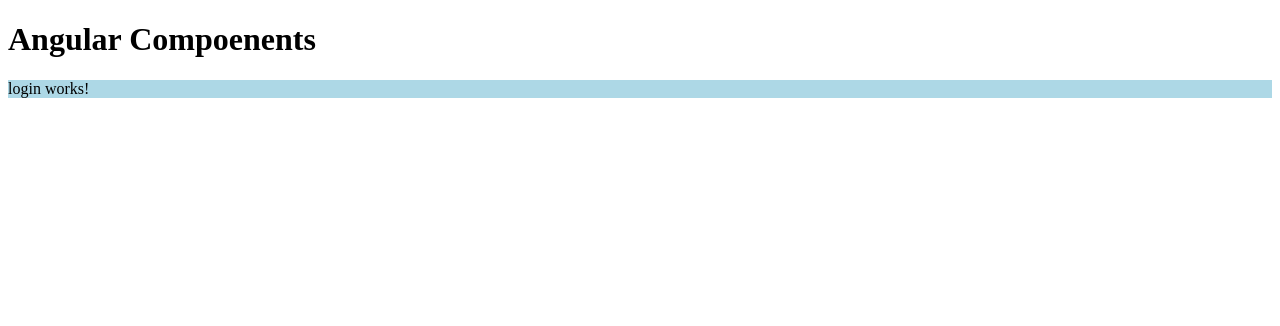
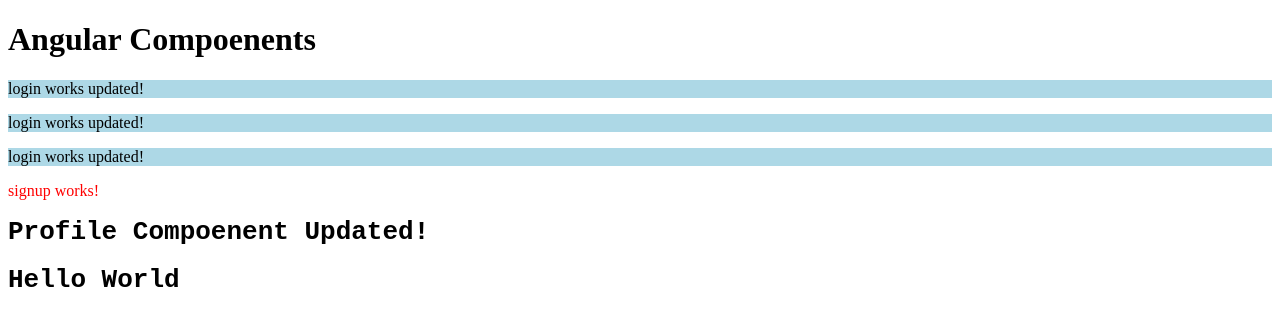
Before and after one commit to elishabhatti/angular-app, an Angular app: page / in a window 1280 px wide. Shown: the top 326 px of the page. Built offline with nearby package versions, Linux system fonts and the light colour scheme.

Commit message:
created custom components

```diff
--- a/src/app/app.html
+++ b/src/app/app.html
@@ -1,2 +1,6 @@
 <h1>Angular Compoenents</h1>
 <login> </login>
+<login> </login>
+<login> </login>
+<signup></signup>
+<profile></profile>
--- a/src/app/app.ts
+++ b/src/app/app.ts
@@ -1,10 +1,11 @@
 import { Component } from '@angular/core';
-import { RouterOutlet } from '@angular/router';
 import { Login } from './login/login';
+import { Signup } from "./signup/signup";
+import { ProfileComponent } from "./profile/profile.component";
 
 @Component({
   selector: 'app-root',
-  imports: [Login],
+  imports: [Login, Signup, ProfileComponent],
   templateUrl: './app.html',
   styleUrl: './app.css',
 })
--- a/src/app/login/login.html
+++ b/src/app/login/login.html
@@ -1 +1 @@
-<p style="background-color: lightblue;">login works!</p>
+<p style="background-color: lightblue;">login works updated!</p>
--- /dev/null
+++ b/src/app/profile/profile.component.css
@@ -0,0 +1,3 @@
+* {
+    font-family: monospace;
+}
--- /dev/null
+++ b/src/app/profile/profile.component.html
@@ -0,0 +1,2 @@
+<h1>Profile Compoenent Updated!</h1>
+<h1>{{title}}</h1>
--- /dev/null
+++ b/src/app/profile/profile.component.ts
@@ -0,0 +1,10 @@
+import { Component } from '@angular/core';
+
+@Component({
+  selector: 'profile',
+  templateUrl: './profile.component.html',
+  styleUrl: './profile.component.css',
+})
+export class ProfileComponent {
+  title = "Hello World"
+}
--- /dev/null
+++ b/src/app/signup/signup.html
@@ -0,0 +1 @@
+<p style="color: red">signup works!</p>
```
Also changed, not shown: src/app/signup/signup.ts (added, +11 -0 lines), src/app/signup/signup.css (added), 1 other file (tests, documents, lock files or other folders).
